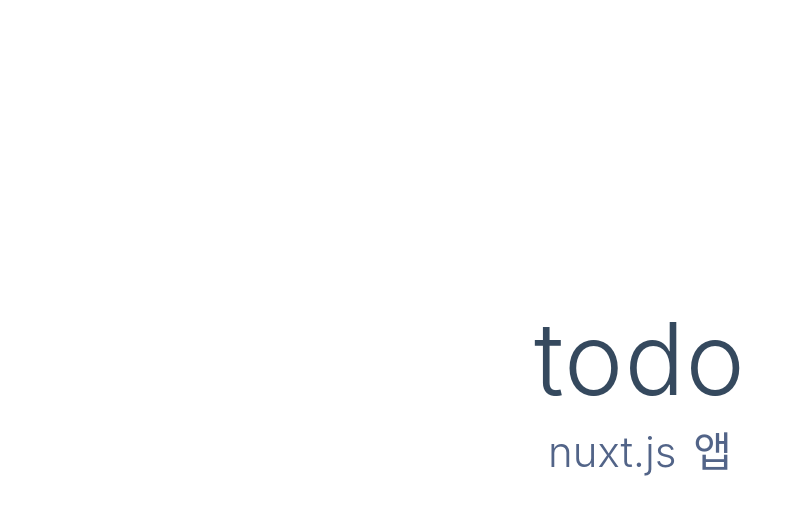
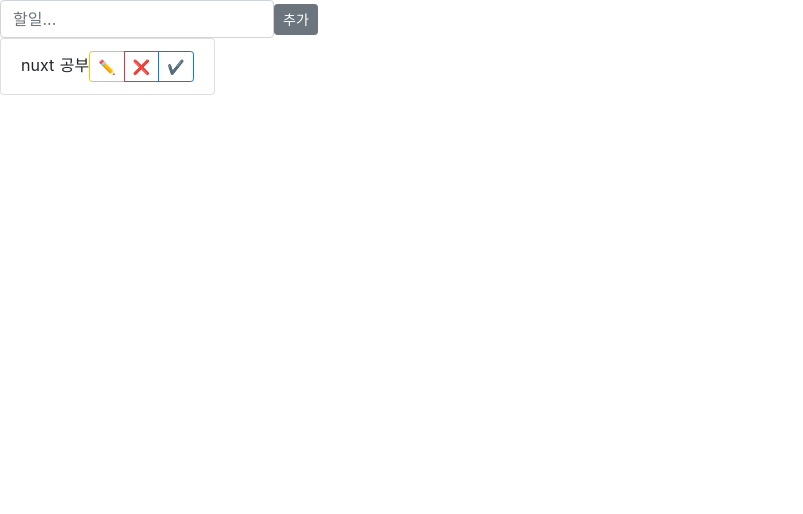
Before and after one commit to yunseop-kim/nuxt-todo, a Nuxt app: page / in a window 1280 px wide. Shown: the top 514 px of the page, without its empty margins (0-803 px from the left). Built offline with nearby package versions, Linux system fonts and the light colour scheme.

Commit message:
1. add basic CRUD methods.

```diff
--- a/package.json
+++ b/package.json
@@ -1,5 +1,5 @@
 {
-  "name": "yunseop-blog",
+  "name": "yunseop-todo",
   "version": "1.0.0",
   "description": "My smashing Nuxt.js project",
   "author": "Yunseop Kim",
--- a/pages/index.vue
+++ b/pages/index.vue
@@ -1,54 +1,120 @@
 <template>
-  <section class="container">
-    <div>
-      <h1 class="title">
-        todo
-      </h1>
-      <h2 class="subtitle">
-        nuxt.js 앱
-      </h2>
-    </div>
-  </section>
+  <b-container fluid>
+    <b-row>
+      <b-form inline>
+        <b-form-input :type="'text'" placeholder="할일..." v-model="context"></b-form-input>
+        <b-button :size="'sm'" @click="add">추가</b-button>
+      </b-form>
+    </b-row>
+    <b-row>
+      <b-list-group>
+        <b-list-group-item v-for="todo in todoList" :key="todo.key">
+          <b-form-input v-if="editIndex === todo.idx" v-model="editContext"></b-form-input>
+          <span v-else>{{todo.content}}</span>
+          <b-button-group>
+            <b-button :variant="'outline-warning'" :size="'sm'" @click="edit(todo.idx, todo.content)">✏️</b-button>
+            <b-button :variant="'outline-danger'" :size="'sm'" @click="remove(todo.idx)">❌</b-button>
+            <b-button :variant=" todo.isFinished ? 'primary' : 'outline-primary'" :size="'sm'" @click="checkTodo(todo.idx)">✔️</b-button>
+          </b-button-group>
+        </b-list-group-item>
+      </b-list-group>
+    </b-row>
+  </b-container>
+
 </template>
 
 <script>
-import Logo from '~/components/Logo.vue'
+export default {
+  data() {
+    return {
+      editIndex: -1,
+      context: "",
+      editContext: "",
+      todoList: [
+        {
+          idx: 1,
+          isFinished: false,
+          content: "nuxt 공부",
+          key: this.makeid()
+        }
+      ]
+    };
+  },
+  methods: {
+    add(e) {
+      console.log(e);
+      const idx = this.todoList.slice(-1)[0];
+      console.log(idx);
+      this.todoList.push({
+        idx,
+        isFinished: false,
+        content: this.context,
+        key: this.makeid()
+      });
+      this.context = "";
+    },
+    edit(idx, context) {
+      if (this.editIndex === -1) {
+        this.editIndex = idx;
+        this.editContext = context;
+      } else {
+        const arrayIndex = this.findIndex(idx);
+        this.todoList[arrayIndex].content = this.editContext;
+        this.editIndex = -1;
+      }
+    },
+    remove(idx) {
+      const index = this.findIndex(idx);
+      if (index > -1) this.todoList.splice(index, 1);
+    },
+    checkTodo(idx) {
+      // const result = JSON.stringify(this.todoList);
+      const arrayIndex = this.findIndex(idx);
+      this.todoList[arrayIndex].isFinished = !this.todoList[arrayIndex]
+        .isFinished;
+    },
+    findIndex(idx) {
+      return this.todoList.map(e => e.idx).indexOf(idx);
+    },
+    makeid() {
+      var text = "";
+      var possible =
+        "ABCDEFGHIJKLMNOPQRSTUVWXYZabcdefghijklmnopqrstuvwxyz0123456789";
 
-export default {
-  components: {
-    Logo
+      for (var i = 0; i < 5; i++)
+        text += possible.charAt(Math.floor(Math.random() * possible.length));
+
+      return text;
+    }
   }
-}
+};
 </script>
 
 <style>
-.container
-{
+.container {
   min-height: 100vh;
   display: flex;
   justify-content: center;
   align-items: center;
   text-align: center;
 }
-.title
-{
-  font-family: "Quicksand", "Source Sans Pro", -apple-system, BlinkMacSystemFont, "Segoe UI", Roboto, "Helvetica Neue", Arial, sans-serif; /* 1 */
+.title {
+  font-family: "Quicksand", "Source Sans Pro", -apple-system, BlinkMacSystemFont,
+    "Segoe UI", Roboto, "Helvetica Neue", Arial, sans-serif; /* 1 */
   display: block;
   font-weight: 300;
   font-size: 100px;
   color: #35495e;
   letter-spacing: 1px;
 }
-.subtitle
-{
+.subtitle {
   font-weight: 300;
   font-size: 42px;
   color: #526488;
   word-spacing: 5px;
   padding-bottom: 15px;
 }
-.links
-{
+.links {
   padding-top: 15px;
 }
 </style>
```
Also changed, not shown: 1 other file (tests, documents, lock files or other folders).
